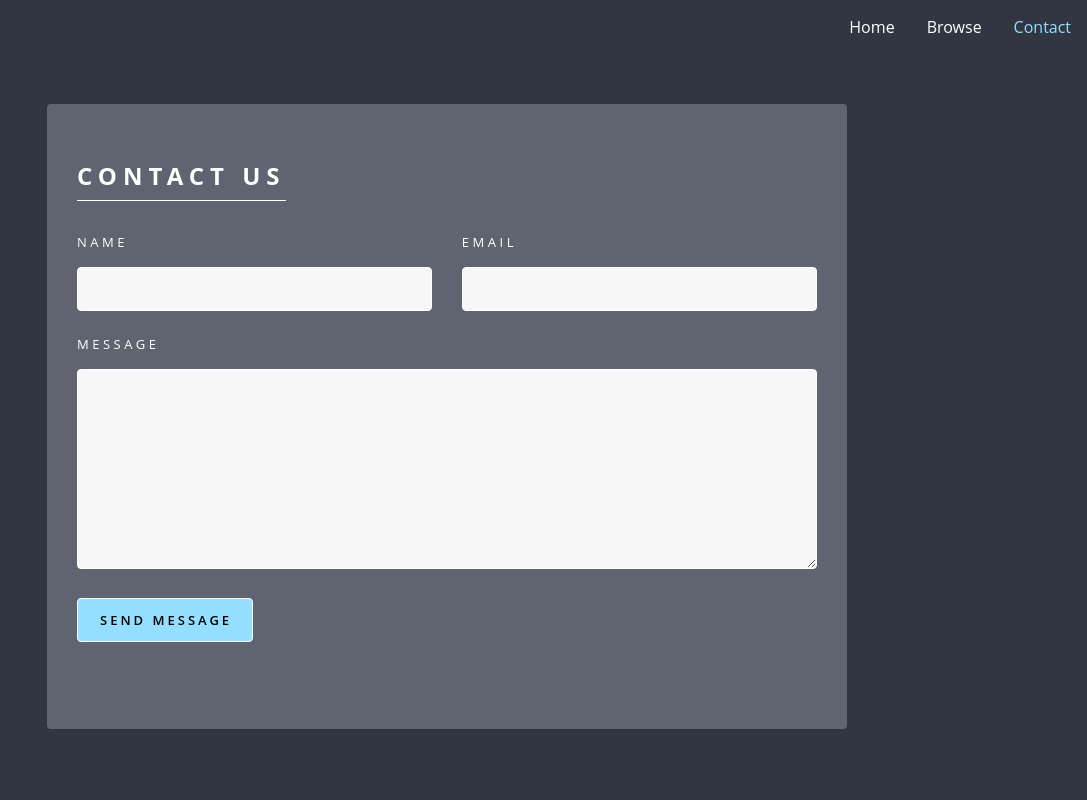
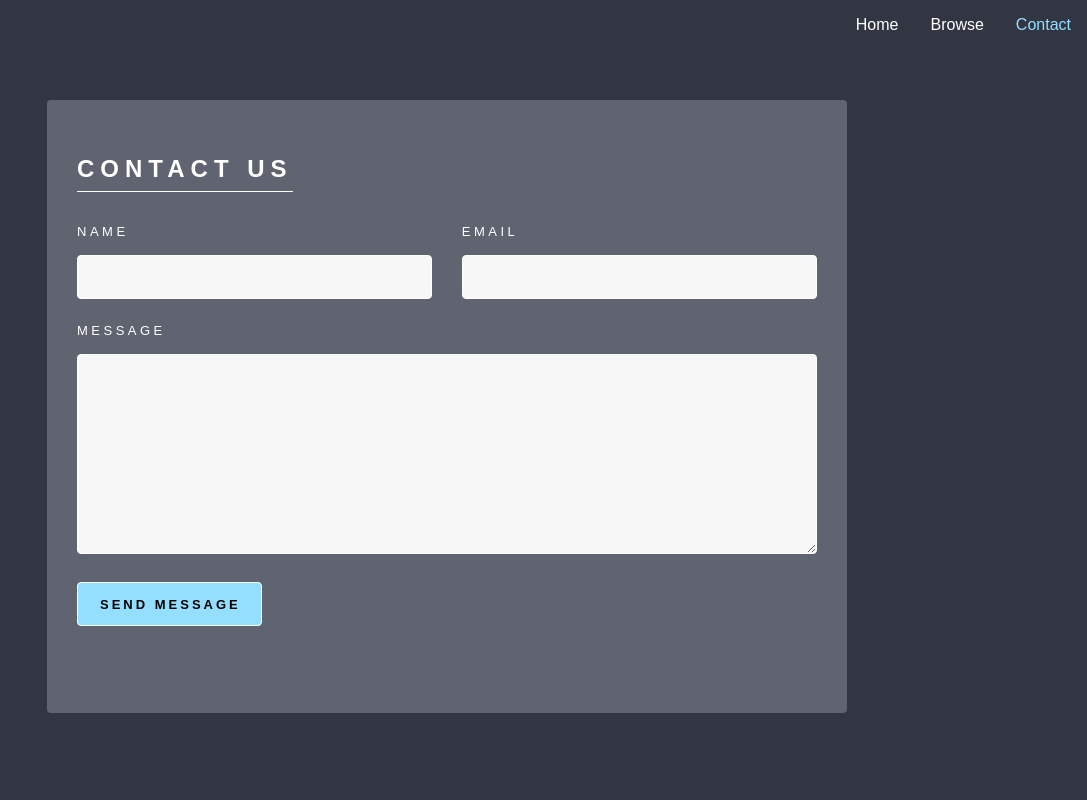
Before and after one commit to CiprianN23/cheaplygames, a SvelteKit app: page /contact in a window 1280 px wide. Shown: the top 800 px of the page, without its empty margins (193-1280 px from the left). Built offline with nearby package versions, Linux system fonts and the light colour scheme.

Commit message:
Changed font to Poppins

```diff
--- a/src/routes/+layout.svelte
+++ b/src/routes/+layout.svelte
@@ -1,7 +1,7 @@
 <script>
 	import 'uno.css';
-	import Navbar from '$lib/components/Navbar.svelte'
-	import Footer from '$lib/components/Footer.svelte'
+	import Navbar from '$lib/components/Navbar.svelte';
+	import Footer from '$lib/components/Footer.svelte';
 </script>
 
 <Navbar />
@@ -22,9 +22,9 @@
 
 	:global(*) {
 		box-sizing: border-box;
-		font-family: 'Open Sans', 'Helvetica Neue', sans-serif;
 		margin: 0;
 		padding: 0;
+		font-family: 'Poppins', sans-serif;
 	}
 
 	:global(body) {
--- a/vite.config.js
+++ b/vite.config.js
@@ -15,7 +15,7 @@ const config = {
 				presetWebFonts({
 					provider: 'bunny',
 					fonts: {
-						sans: 'Open Sans'
+						sans: 'Poppins'
 					}
 				})
 			]
```
